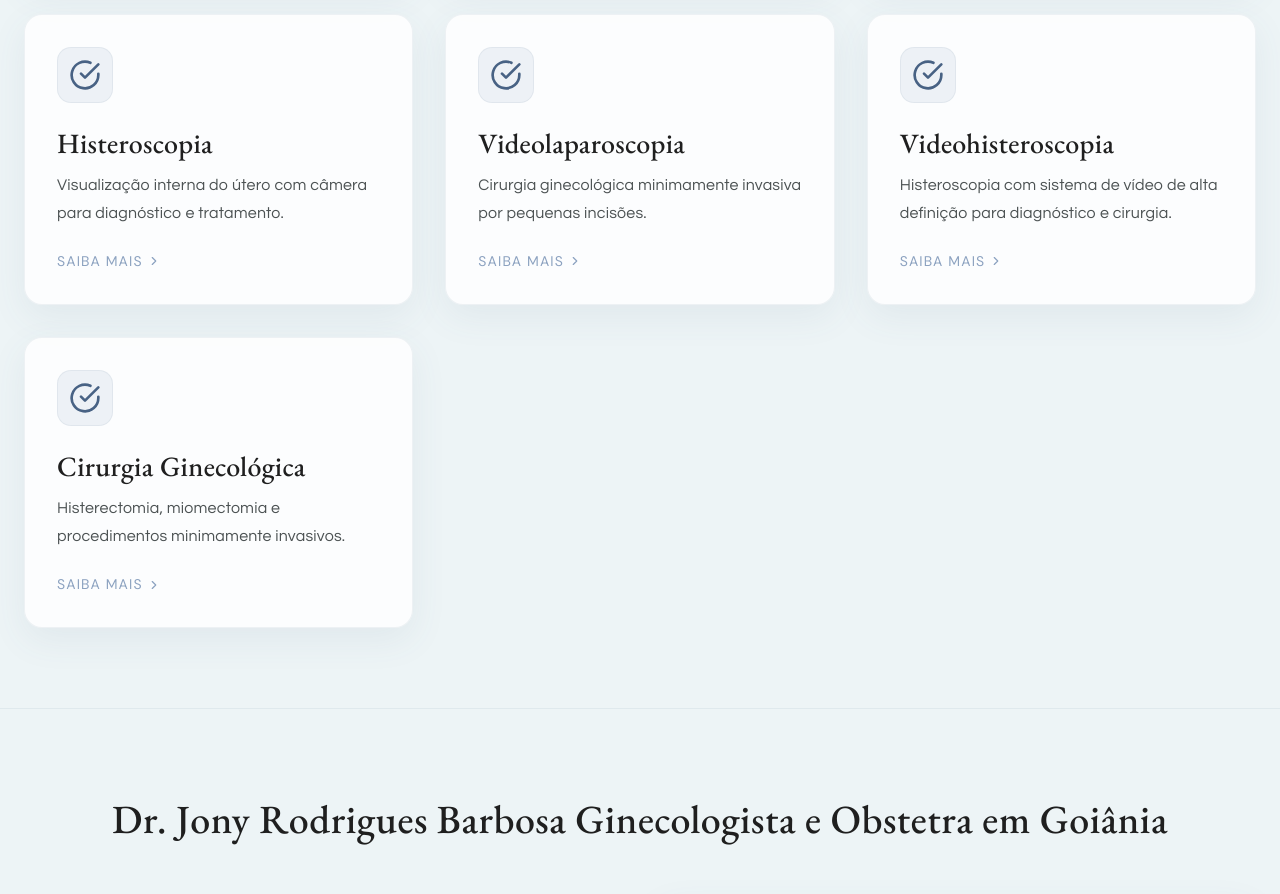
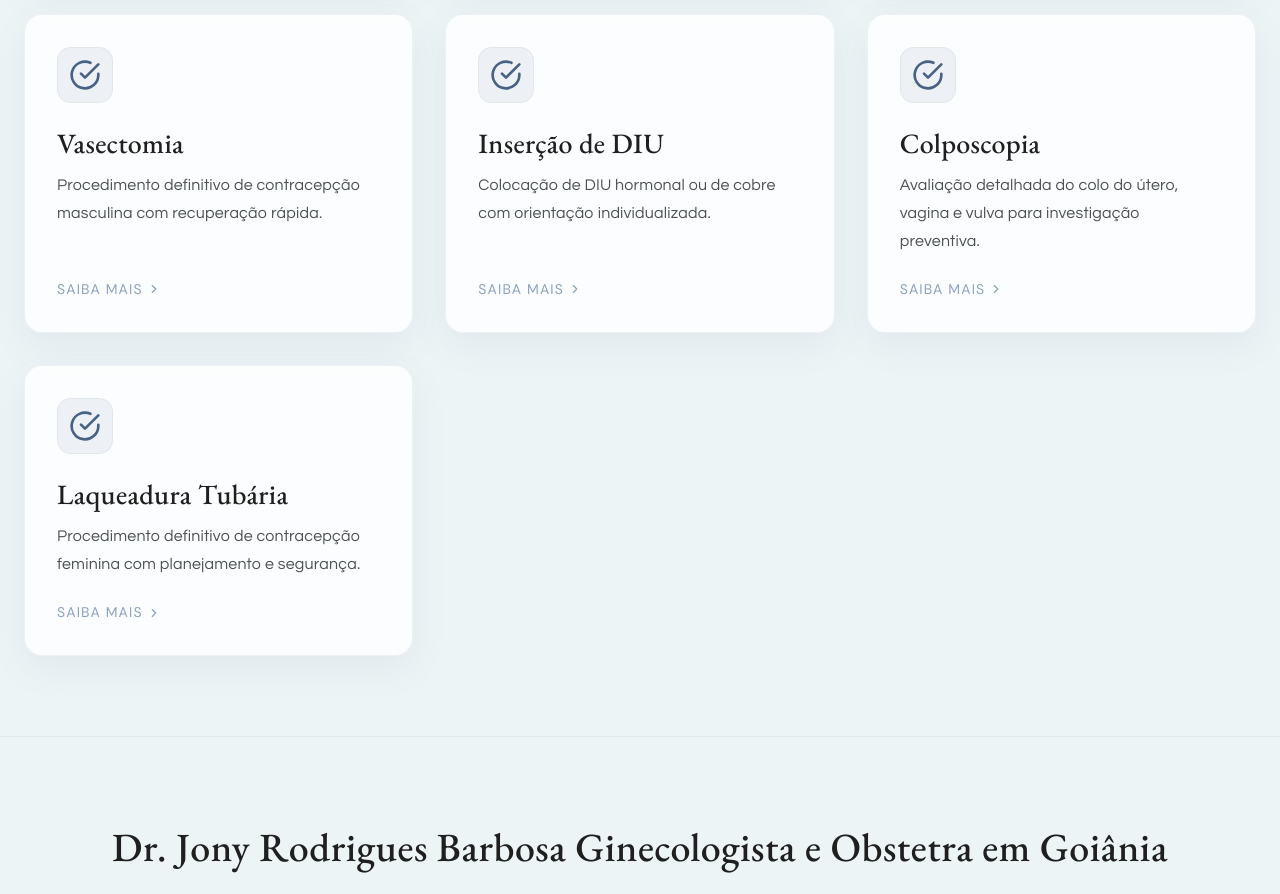
Before and after one commit to marcusbtc/site-dr-jony-barbosa, a React app: page /servicos in a window 1280 px wide. Shown: the part 860-1754 px from the top of the page. Built offline with nearby package versions, Linux system fonts and the light colour scheme; a web font is replaced by a local one.

Commit message:
Update homepage procedure catalog

```diff
--- a/next.config.mjs
+++ b/next.config.mjs
@@ -1,6 +1,29 @@
 /** @type {import('next').NextConfig} */
 const nextConfig = {
-  // Configurações do Next.js
+  async redirects() {
+    return [
+      {
+        source: '/servicos/histeroscopia-goiania',
+        destination: '/servicos',
+        permanent: true,
+      },
+      {
+        source: '/servicos/videolaparoscopia-goiania',
+        destination: '/servicos',
+        permanent: true,
+      },
+      {
+        source: '/servicos/videohisteroscopia-goiania',
+        destination: '/servicos',
+        permanent: true,
+      },
+      {
+        source: '/servicos/cirurgia-ginecologica-goiania',
+        destination: '/servicos',
+        permanent: true,
+      },
+    ]
+  },
 }
 
 export default nextConfig
--- a/src/components/ProceduresSection.tsx
+++ b/src/components/ProceduresSection.tsx
@@ -7,7 +7,7 @@
 // Helper to filter and type items correctly
 const procedimentos = servicesExtended
   .filter(s => s.category === 'servico')
-  .filter(s => ['videolaparoscopia-goiania', 'histeroscopia-goiania', 'histerectomia-goiania', 'videohisteroscopia-goiania'].includes(s.slug));
+  .filter(s => ['histerectomia-goiania', 'vasectomia-goiania', 'insercao-diu-goiania', 'colposcopia-goiania'].includes(s.slug));
 
 const ProceduresSection: React.FC = () => {
   return (
@@ -15,8 +15,8 @@
       <div className="container mx-auto px-6 lg:px-16 max-w-7xl">
         <Slider
           id="procedimentos-slider"
-          title="Procedimentos Cirúrgicos"
-          subtitle="Cirurgias Minimamente Invasivas com Segurança"
+          title="Procedimentos e Planejamento Familiar"
+          subtitle="Atendimentos ambulatoriais e cirúrgicos com foco em cuidado individualizado"
         >
           {procedimentos.map((proc, i) => (
             <Card
--- a/src/data/services-extended.ts
+++ b/src/data/services-extended.ts
@@ -150,8 +150,8 @@
     relatedServices: [
       'consulta-medica-goiania',
       'ultrassom-mamas-goiania',
-      'histeroscopia-goiania',
-      'videolaparoscopia-goiania'
+      'insercao-diu-goiania',
+      'colposcopia-goiania'
     ],
 
     faq: [
@@ -847,7 +847,7 @@
   },
 
   // ============================================
-  // SERVIÇOS/PROCEDIMENTOS (6)
+  // SERVIÇOS/PROCEDIMENTOS (7)
   // ============================================
   {
     title: 'Avaliação Fetal',
@@ -905,7 +905,7 @@
     whoNeedsIt: ['Miomas volumosos com sangramento intenso', 'Adenomiose refratária a tratamento clínico', 'Prolapso uterino grave', 'Sangramento uterino anormal sem resposta a tratamento', 'Câncer de endométrio ou colo (após avaliação oncológica)'],
     howItWorks: ['Consulta pré-operatória com exames', 'Cirurgia sob anestesia geral', '3-4 pequenas incisões (0,5-1cm) no abdome', 'Remoção do útero por via laparoscópica', 'Internação de 1-2 dias', 'Recuperação completa em 2-4 semanas'],
     benefits: ['Via laparoscópica: menor dor pós-operatória', 'Recuperação mais rápida', 'Cicatrizes mínimas (estética)', 'Menor risco de infecção', 'Retorno às atividades em 2-3 semanas'],
-    relatedServices: ['videolaparoscopia-goiania', 'consulta-medica-goiania', 'ginecologia-goiania'],
+    relatedServices: ['laqueadura-tubaria-goiania', 'consulta-medica-goiania', 'ginecologia-goiania'],
     faq: [{question: 'Histerectomia causa menopausa?', answer: 'Não. Menopausa ocorre quando ovários param de funcionar. Na histerectomia removemos útero, mas ovários são preservados. Você continua ovulando normalmente, apenas não menstrua mais.'}],
     schemaType: 'MedicalProcedure',
     performedAt: 'Goiânia, Goiás',
@@ -913,90 +913,90 @@
   },
 
   {
-    title: 'Histeroscopia',
-    slug: 'histeroscopia-goiania',
-    description: 'Visualização interna do útero com câmera para diagnóstico e tratamento.',
+    title: 'Vasectomia',
+    slug: 'vasectomia-goiania',
+    description: 'Procedimento definitivo de contracepção masculina com recuperação rápida.',
     category: 'servico',
-    metaTitle: 'Histeroscopia em Goiânia | Dr. Jony Barbosa - Diagnóstica e Cirúrgica',
-    metaDescription: 'Histeroscopia diagnóstica e cirúrgica em Goiânia. Remoção de pólipos e miomas. Dr. Jony Barbosa. Agende: (62) 9950-4788',
-    keywords: ['histeroscopia goiânia', 'remoção pólipo útero goiás', 'histeroscopia cirúrgica goiânia'],
-    canonicalUrl: 'https://drjonybarbosa.com.br/servicos/histeroscopia-goiania',
-    longDescription: 'Exame e procedimento que permite visualizar e tratar o interior do útero.',
-    whatIsIt: 'Histeroscopia introduz câmera fina pelo colo uterino para visualizar cavidade uterina. Pode ser diagnóstica (apenas visualização) ou cirúrgica (remove pólipos, miomas submucosos, septo uterino). Feita ambulatorialmente ou com sedação conforme complexidade.',
-    whoNeedsIt: ['Sangramento uterino anormal', 'Pólipos endometriais', 'Mioma submucoso', 'Sinéquias (aderências intrauterinas)', 'Investigação de infertilidade', 'Abortos de repetição'],
-    howItWorks: ['Histeroscopia diagnóstica: ambulatorial, anestesia local', 'Histeroscopia cirúrgica: sedação ou anestesia geral', 'Introdução de histeroscópio pelo colo uterino', 'Visualização da cavidade e ressecção de lesões', 'Procedimento dura 10-30 minutos', 'Alta no mesmo dia'],
-    benefits: ['Diagnóstico e tratamento em mesmo procedimento', 'Minimamente invasivo (sem incisões)', 'Recuperação rápida (1-3 dias)', 'Resolve sangramento anormal', 'Melhora fertilidade quando há lesões intrauterinas'],
-    relatedServices: ['videolaparoscopia-goiania', 'ginecologia-goiania', 'consulta-medica-goiania'],
-    faq: [{question: 'Histeroscopia dói?', answer: 'A diagnóstica ambulatorial causa desconforto leve tipo cólica. A cirúrgica é feita com sedação/anestesia, então não há dor durante. Após, cólica leve controlada com analgésicos.'}],
+    metaTitle: 'Vasectomia em Goiânia | Dr. Jony Barbosa - Planejamento Familiar',
+    metaDescription: 'Vasectomia em Goiânia com técnica segura, recuperação rápida e orientação completa de planejamento familiar. Agende: (62) 9950-4788',
+    keywords: ['vasectomia goiânia', 'planejamento familiar masculino goiás', 'cirurgia contraceptiva masculina goiânia'],
+    canonicalUrl: 'https://drjonybarbosa.com.br/servicos/vasectomia-goiania',
+    longDescription: 'Procedimento cirúrgico definitivo para contracepção masculina com recuperação rápida.',
+    whatIsIt: 'A vasectomia é um procedimento cirúrgico de pequeno porte que interrompe a passagem dos espermatozoides pelos canais deferentes. É uma opção definitiva de planejamento familiar para homens que já definiram o número de filhos ou desejam um método contraceptivo duradouro para o casal.',
+    whoNeedsIt: ['Homens com prole definida', 'Casais que desejam método contraceptivo definitivo', 'Quem busca alternativa à laqueadura tubária', 'Pacientes que não desejam manter uso contínuo de anticoncepcionais', 'Casais em planejamento familiar definitivo'],
+    howItWorks: ['Consulta inicial para avaliação clínica e alinhamento sobre planejamento familiar', 'Procedimento realizado com anestesia local e técnica minimamente invasiva', 'Pequena abertura na bolsa escrotal para acesso aos canais deferentes', 'Bloqueio e secção dos canais deferentes', 'Alta no mesmo dia com orientações de repouso curto', 'Espermograma de controle após o procedimento para confirmar a eficácia'],
+    benefits: ['Método contraceptivo definitivo', 'Recuperação rápida', 'Procedimento ambulatorial', 'Baixo índice de complicações quando realizado com técnica adequada', 'Reduz a necessidade de métodos contraceptivos contínuos no casal'],
+    relatedServices: ['laqueadura-tubaria-goiania', 'consulta-medica-goiania', 'ginecologia-goiania'],
+    faq: [{question: 'A vasectomia faz efeito imediatamente?', answer: 'Não. É necessário manter outro método contraceptivo até o espermograma confirmar ausência de espermatozoides no sêmen, conforme orientação médica.'}],
     schemaType: 'MedicalProcedure',
     performedAt: 'Goiânia, Goiás',
-    estimatedDuration: '15-30 minutos'
+    estimatedDuration: '30-45 minutos'
   },
 
   {
-    title: 'Videolaparoscopia',
-    slug: 'videolaparoscopia-goiania',
-    description: 'Cirurgia ginecológica minimamente invasiva por pequenas incisões.',
+    title: 'Inserção de DIU',
+    slug: 'insercao-diu-goiania',
+    description: 'Colocação de DIU hormonal ou de cobre com orientação individualizada.',
     category: 'servico',
-    metaTitle: 'Videolaparoscopia em Goiânia | Dr. Jony Barbosa - Cirurgia Minimamente Invasiva',
-    metaDescription: 'Videolaparoscopia ginecológica em Goiânia. Tratamento de endometriose, cistos, miomas. Dr. Jony Barbosa. Agende: (62) 9950-4788',
-    keywords: ['videolaparoscopia goiânia', 'cirurgia minimamente invasiva goiás', 'endometriose laparoscopia goiânia'],
-    canonicalUrl: 'https://drjonybarbosa.com.br/servicos/videolaparoscopia-goiania',
-    longDescription: 'Cirurgia através de 3-4 pequenas incisões com câmera e instrumentos especializados.',
-    whatIsIt: 'Videolaparoscopia é técnica cirúrgica que utiliza câmera e instrumentos finos inseridos por pequenas incisões (0,5-1cm) no abdome. Permite tratar endometriose, cistos ovarianos, miomas, gravidez ectópica, laqueadura tubária e outras condições com mínimo trauma.',
-    whoNeedsIt: ['Endometriose com dor pélvica crônica', 'Cistos ovarianos >5cm ou suspeitos', 'Miomas pediculados ou subserosos', 'Gravidez ectópica íntegra', 'Investigação de infertilidade (verificar tubas)', 'Laqueadura tubária definitiva'],
-    howItWorks: ['Cirurgia sob anestesia geral', '3-4 pequenas incisões no abdome', 'Insuflação de CO2 para criar espaço', 'Câmera HD e instrumentos cirúrgicos especializados', 'Realização do procedimento visualizando em monitor', 'Internação de 12-24 horas', 'Recuperação em 7-14 dias'],
-    benefits: ['Incisões mínimas (melhor estética)', 'Menos dor pós-operatória', 'Recuperação 3-4x mais rápida que cirurgia aberta', 'Menor risco de aderências', 'Retorno ao trabalho em 1-2 semanas'],
-    relatedServices: ['histerectomia-goiania', 'consulta-medica-goiania', 'ginecologia-goiania'],
-    faq: [{question: 'Quanto tempo de recuperação da videolaparoscopia?', answer: 'Depende do procedimento. Cirurgias simples: 7-10 dias. Cirurgias complexas (endometriose avançada): 2-3 semanas. Sempre menor que cirurgia aberta equivalente.'}],
+    metaTitle: 'Inserção de DIU em Goiânia | Dr. Jony Barbosa - Contracepção',
+    metaDescription: 'Inserção de DIU hormonal ou de cobre em Goiânia com avaliação cuidadosa e orientação completa. Agende: (62) 9950-4788',
+    keywords: ['inserção diu goiânia', 'diu hormonal goiás', 'diu de cobre goiânia'],
+    canonicalUrl: 'https://drjonybarbosa.com.br/servicos/insercao-diu-goiania',
+    longDescription: 'Procedimento para colocação de DIU hormonal ou de cobre com foco em segurança e conforto.',
+    whatIsIt: 'A inserção de DIU é um procedimento ambulatorial para posicionar o dispositivo intrauterino dentro do útero. Pode ser feita com DIU hormonal ou de cobre, conforme o perfil clínico e os objetivos contraceptivos da paciente.',
+    whoNeedsIt: ['Mulheres que desejam contracepção de longa duração', 'Pacientes que preferem método sem uso diário', 'Quem busca alternativa à pílula anticoncepcional', 'Mulheres em pós-parto ou pós-aborto, conforme avaliação', 'Pacientes que desejam método reversível de alta eficácia'],
+    howItWorks: ['Consulta para avaliação clínica e escolha do tipo de DIU', 'Exame ginecológico prévio e, quando necessário, ultrassonografia', 'Inserção ambulatorial com técnica asséptica', 'Orientações sobre desconforto esperado e sinais de alerta', 'Revisão do posicionamento conforme necessidade', 'Acompanhamento após o procedimento'],
+    benefits: ['Alta eficácia contraceptiva', 'Longa duração', 'Método reversível', 'Reduz falhas associadas ao esquecimento de medicações', 'Opções hormonais e não hormonais conforme o perfil da paciente'],
+    relatedServices: ['consulta-medica-goiania', 'ginecologia-goiania', 'colposcopia-goiania'],
+    faq: [{question: 'A inserção de DIU dói muito?', answer: 'A intensidade varia conforme cada paciente, mas geralmente o desconforto é breve e controlável. A avaliação prévia ajuda a definir a melhor forma de realizar o procedimento com mais conforto.'}],
     schemaType: 'MedicalProcedure',
     performedAt: 'Goiânia, Goiás',
-    estimatedDuration: '60-180 minutos (conforme procedimento)'
+    estimatedDuration: '20-30 minutos'
   },
 
   {
-    title: 'Videohisteroscopia',
-    slug: 'videohisteroscopia-goiania',
-    description: 'Histeroscopia com sistema de vídeo de alta definição para diagnóstico e cirurgia.',
+    title: 'Colposcopia',
+    slug: 'colposcopia-goiania',
+    description: 'Avaliação detalhada do colo do útero, vagina e vulva para investigação preventiva.',
     category: 'servico',
-    metaTitle: 'Videohisteroscopia em Goiânia | Dr. Jony Barbosa',
-    metaDescription: 'Videohisteroscopia diagnóstica e cirúrgica em Goiânia com alta definição. Dr. Jony Barbosa. Agende: (62) 9950-4788',
-    keywords: ['videohisteroscopia goiânia', 'histeroscopia hd goiás', 'pólipo útero cirurgia goiânia'],
-    canonicalUrl: 'https://drjonybarbosa.com.br/servicos/videohisteroscopia-goiania',
-    longDescription: 'Histeroscopia com câmera de alta definição e sistema de vídeo para precisão diagnóstica.',
-    whatIsIt: 'Videohisteroscopia é histeroscopia realizada com sistema de vídeo HD que permite visualização ampliada e detalhada da cavidade uterina. A imagem ampliada facilita identificação de lesões pequenas e melhora precisão cirúrgica na remoção de pólipos, miomas e septos.',
-    whoNeedsIt: ['Sangramento uterino anormal', 'Pólipos endometriais', 'Espessamento endometrial em pós-menopausa', 'Mioma submucoso pequeno', 'Septo uterino', 'Remoção de DIU retido'],
-    howItWorks: ['Sistema de vídeo HD conectado ao histeroscópio', 'Visualização ampliada em monitor', 'Permite documentação em foto/vídeo', 'Maior precisão na ressecção de lesões', 'Mesma técnica da histeroscopia, com melhor visualização'],
-    benefits: ['Imagem HD permite detectar lesões menores', 'Documentação visual para acompanhamento', 'Maior precisão cirúrgica', 'Paciente pode ver imagens após (se desejar)'],
-    relatedServices: ['histeroscopia-goiania', 'videolaparoscopia-goiania', 'ginecologia-goiania'],
-    faq: [{question: 'Qual diferença entre histeroscopia e videohisteroscopia?', answer: 'Tecnicamente são a mesma coisa. "Vídeo" refere-se ao sistema de câmera HD acoplado. Atualmente a maioria das histeroscopias usa sistema de vídeo.'}],
+    metaTitle: 'Colposcopia em Goiânia | Dr. Jony Barbosa - Exame do Colo do Útero',
+    metaDescription: 'Colposcopia em Goiânia para investigação do colo do útero, HPV e alterações no preventivo. Agende: (62) 9950-4788',
+    keywords: ['colposcopia goiânia', 'exame colo do útero goiás', 'hpv colposcopia goiânia'],
+    canonicalUrl: 'https://drjonybarbosa.com.br/servicos/colposcopia-goiania',
+    longDescription: 'Exame ginecológico que amplia a visualização do colo do útero para investigação de alterações.',
+    whatIsIt: 'A colposcopia é um exame realizado com aparelho de aumento que permite avaliar de forma detalhada o colo do útero, a vagina e a vulva. É indicada principalmente quando há alterações no preventivo, suspeita de HPV ou necessidade de investigar lesões precursoras.',
+    whoNeedsIt: ['Pacientes com preventivo alterado', 'Suspeita de HPV', 'Investigação de lesões no colo do útero', 'Acompanhamento de alterações cervicais', 'Avaliação complementar após exame ginecológico'],
+    howItWorks: ['Consulta e revisão dos exames prévios', 'Exame ginecológico com visualização ampliada por colposcópio', 'Aplicação de soluções específicas para destacar áreas suspeitas', 'Registro das alterações encontradas', 'Biópsia direcionada quando necessário', 'Definição de acompanhamento ou tratamento conforme o resultado'],
+    benefits: ['Ajuda na detecção precoce de alterações cervicais', 'Permite investigação mais precisa', 'Pode ser feita em ambiente ambulatorial', 'Direciona conduta e acompanhamento com mais segurança'],
+    relatedServices: ['consulta-medica-goiania', 'ginecologia-goiania', 'insercao-diu-goiania'],
+    faq: [{question: 'Colposcopia substitui o preventivo?', answer: 'Não. A colposcopia é complementar ao preventivo e costuma ser indicada quando o resultado do Papanicolau ou o exame ginecológico mostram necessidade de investigação mais detalhada.'}],
     schemaType: 'MedicalProcedure',
     performedAt: 'Goiânia, Goiás',
-    estimatedDuration: '15-30 minutos'
+    estimatedDuration: '20-30 minutos'
   },
 
   {
-    title: 'Cirurgia Ginecológica',
-    slug: 'cirurgia-ginecologica-goiania',
-    description: 'Histerectomia, miomectomia e procedimentos minimamente invasivos.',
+    title: 'Laqueadura Tubária',
+    slug: 'laqueadura-tubaria-goiania',
+    description: 'Procedimento definitivo de contracepção feminina com planejamento e segurança.',
     category: 'servico',
-    metaTitle: 'Cirurgia Ginecológica em Goiânia | Dr. Jony Barbosa',
-    metaDescription: 'Cirurgia ginecológica minimamente invasiva em Goiânia: histerectomia, miomectomia, laparoscopia. Dr. Jony Barbosa. Agende: (62) 9950-4788',
-    keywords: ['cirurgia ginecológica goiânia', 'miomectomia goiás', 'histerectomia laparoscópica goiânia'],
-    canonicalUrl: 'https://drjonybarbosa.com.br/servicos/cirurgia-ginecologica-goiania',
-    longDescription: 'Cirurgias ginecológicas realizadas preferencialmente por técnicas minimamente invasivas.',
-    whatIsIt: 'Conjunto de procedimentos cirúrgicos para tratamento de condições ginecológicas. Dr. Jony Barbosa é habilitado em cirurgias minimamente invasivas (videolaparoscopia e videohisteroscopia), que resultam em menor trauma, recuperação mais rápida e melhor resultado estético. Inclui histerectomia, miomectomia, tratamento de endometriose, cistos ovarianos e muito mais.',
-    whoNeedsIt: ['Miomas uterinos sintomáticos', 'Endometriose com dor pélvica', 'Cistos ovarianos complexos ou volumosos', 'Sangramento uterino anormal refratário', 'Prolapso genital', 'Necessidade de laqueadura tubária'],
-    howItWorks: ['Consulta pré-operatória detalhada', 'Avaliação com exames de imagem (ultrassom/ressonância)', 'Cirurgia sob anestesia geral', 'Técnica minimamente invasiva quando possível', 'Internação de 1-2 dias', 'Acompanhamento pós-operatório'],
-    benefits: ['Preferência por técnicas minimamente invasivas', 'Menor dor e trauma cirúrgico', 'Recuperação mais rápida', 'Cicatrizes menores', 'Retorno precoce às atividades', 'Menor risco de complicações'],
-    relatedServices: ['videolaparoscopia-goiania', 'histerectomia-goiania', 'histeroscopia-goiania'],
+    metaTitle: 'Laqueadura Tubária em Goiânia | Dr. Jony Barbosa - Planejamento Familiar',
+    metaDescription: 'Laqueadura tubária em Goiânia com avaliação individualizada e foco em planejamento familiar definitivo. Agende: (62) 9950-4788',
+    keywords: ['laqueadura tubária goiânia', 'laqueadura goiás', 'planejamento familiar definitivo goiânia'],
+    canonicalUrl: 'https://drjonybarbosa.com.br/servicos/laqueadura-tubaria-goiania',
+    longDescription: 'Procedimento cirúrgico definitivo para contracepção feminina com avaliação individualizada.',
+    whatIsIt: 'A laqueadura tubária é um método contraceptivo definitivo que bloqueia as trompas, impedindo o encontro entre óvulo e espermatozoide. Pode ser planejada em contexto cirúrgico apropriado, sempre com avaliação clínica, orientações detalhadas e respeito às normas vigentes para planejamento familiar.',
+    whoNeedsIt: ['Mulheres com prole definida', 'Pacientes que desejam método contraceptivo definitivo', 'Quem busca alternativa ao uso prolongado de anticoncepcionais', 'Casais em planejamento familiar definitivo', 'Pacientes que desejam discutir esterilização cirúrgica com avaliação médica'],
+    howItWorks: ['Consulta para avaliação clínica e orientação sobre o caráter definitivo do método', 'Planejamento do momento cirúrgico mais adequado', 'Procedimento realizado em ambiente hospitalar', 'Bloqueio ou secção das trompas conforme a técnica indicada', 'Recuperação pós-operatória com acompanhamento médico', 'Revisão após o procedimento com orientações sobre retorno às atividades'],
+    benefits: ['Método definitivo de alta eficácia', 'Reduz dependência de métodos de uso contínuo', 'Possibilidade de planejamento familiar mais previsível', 'Realização com acompanhamento médico e segurança'],
+    relatedServices: ['vasectomia-goiania', 'consulta-medica-goiania', 'histerectomia-goiania'],
     faq: [
-      {question: 'Todas cirurgias podem ser feitas por videolaparoscopia?', answer: 'A maioria sim. Dr. Jony avalia cada caso individualmente. Algumas condições (massas muito volumosas, aderências extensas) podem necessitar cirurgia aberta, mas mesmo assim priorizamos a menor incisão possível.'},
-      {question: 'Quanto tempo de afastamento após cirurgia ginecológica?', answer: 'Depende do procedimento. Histeroscopia: 3-5 dias. Laparoscopia simples: 7-14 dias. Histerectomia: 2-4 semanas. Sempre menor que cirurgia aberta equivalente.'}
+      {question: 'Laqueadura tubária é reversível?', answer: 'A laqueadura deve ser encarada como método definitivo. Embora existam tentativas de reversão em contextos específicos, o procedimento deve ser escolhido apenas quando houver convicção sobre o planejamento familiar.'},
+      {question: 'Qual a diferença entre laqueadura e DIU?', answer: 'O DIU é um método reversível de longa duração. Já a laqueadura é definitiva e exige avaliação específica antes de ser indicada.'}
     ],
     schemaType: 'MedicalProcedure',
     performedAt: 'Goiânia, Goiás',
-    estimatedDuration: '60-180 minutos'
+    estimatedDuration: '60-90 minutos'
   }
 ];
 
```
